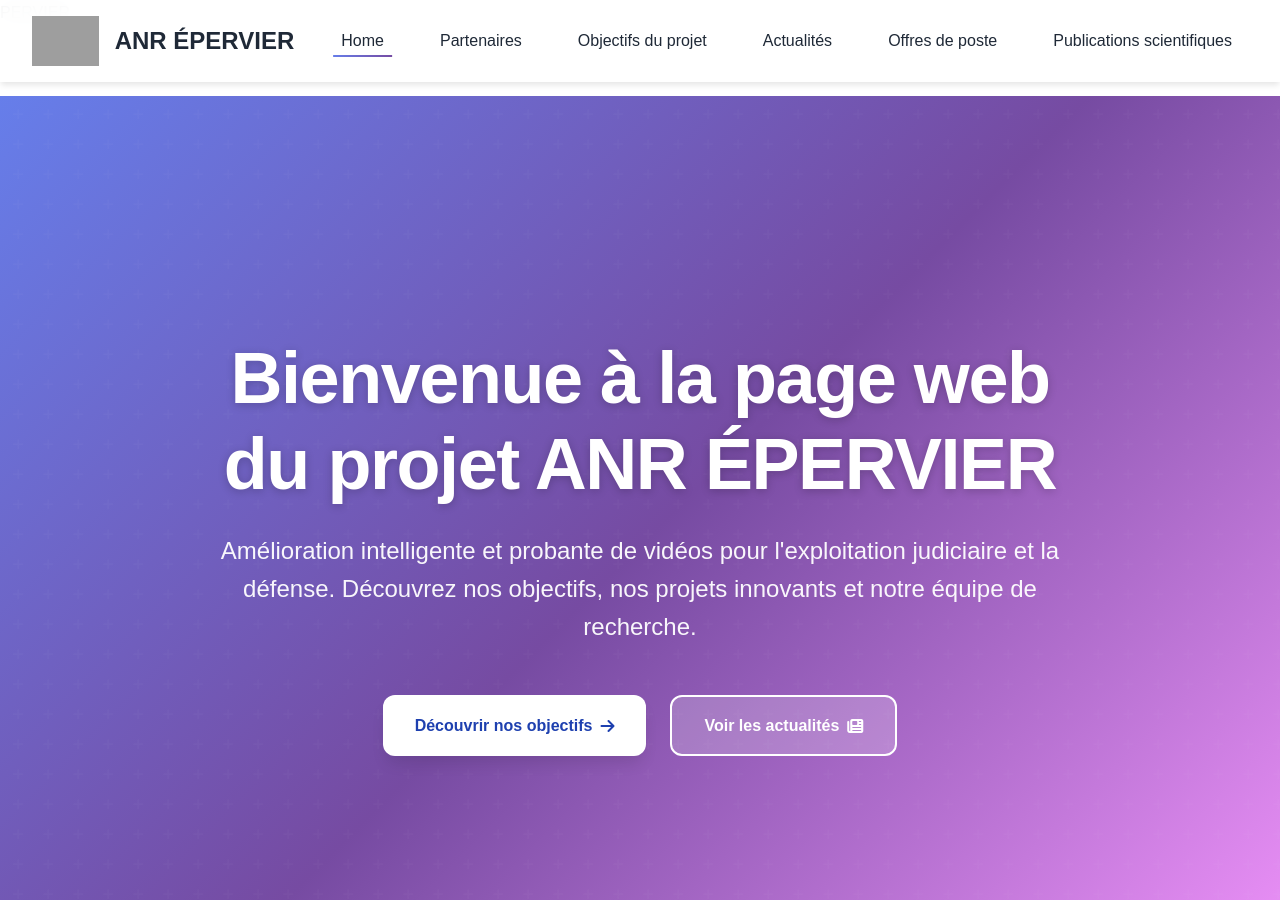
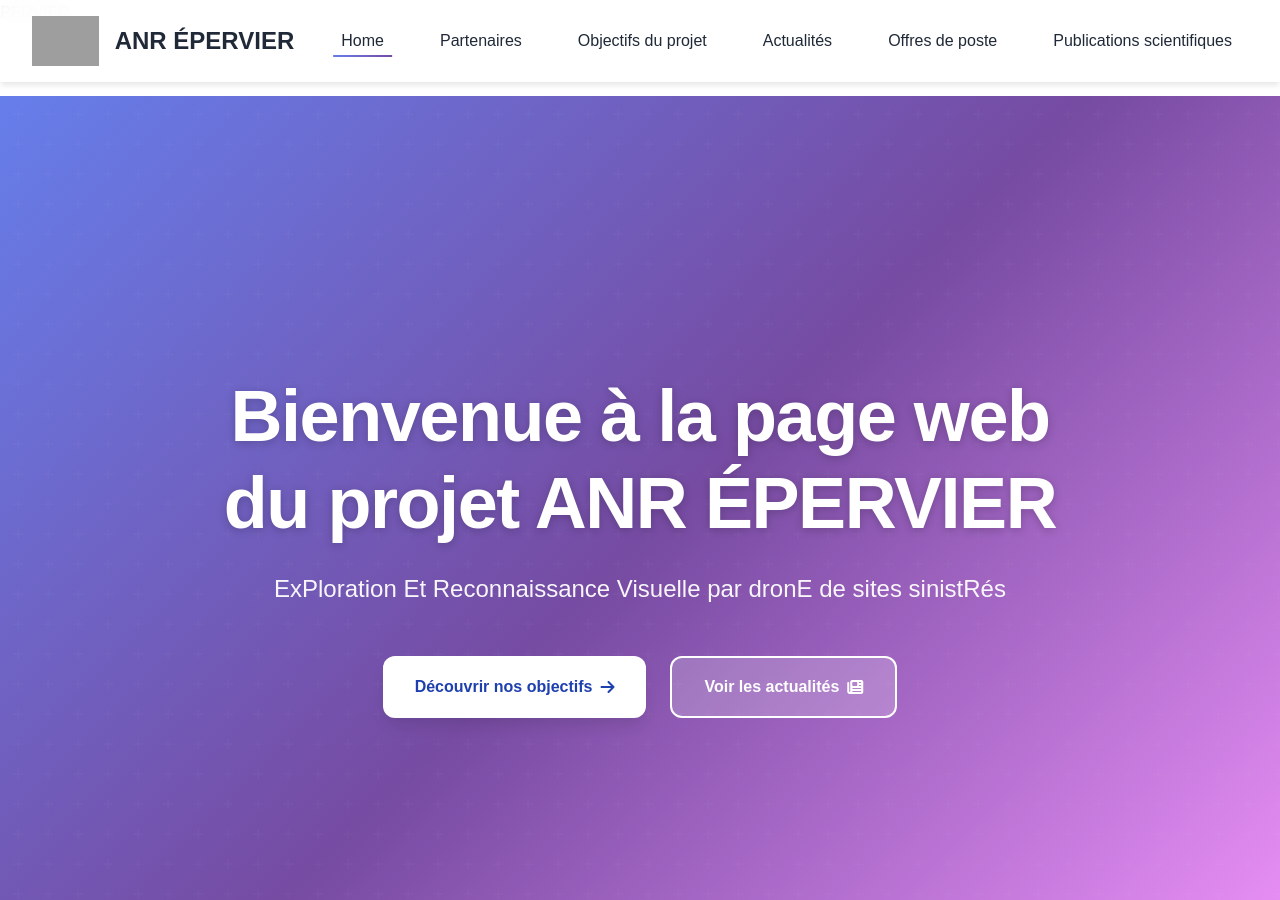
Before and after one commit to XLIM-Perception/anr-epervier, a Jekyll site: the page built from index.html, in a window 1280 px wide and 900 px high. Built offline with Jekyll 4.4.1, drawn with Linux system fonts in a browser that asks for light colours; the list of posts is cut into pages by our own code; grey boxes are pictures that could not be loaded.

Commit message:
Update index.html

```diff
--- a/index.html
+++ b/index.html
@@ -8,8 +8,7 @@ title: Accueil
   <div class="hero-content">
     <h1 class="hero-title">Bienvenue à la page web du projet ANR ÉPERVIER</h1>
     <p class="hero-subtitle">
-      Amélioration intelligente et probante de vidéos pour l'exploitation judiciaire et la défense.
-      Découvrez nos objectifs, nos projets innovants et notre équipe de recherche.
+      ExPloration Et Reconnaissance Visuelle par dronE de sites sinistRés
     </p>
     <div class="hero-buttons">
       <a href="{{ '/02_objectifs/' | relative_url }}" class="btn btn-primary">
```
